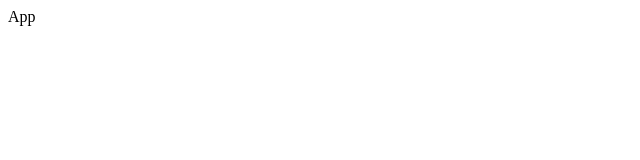
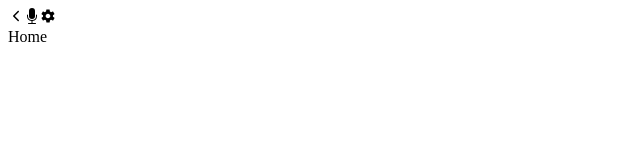
Before and after one commit to batoorsohail/crypto-world, a React (Create React App) app: page / in a window 1280 px wide. Shown: the top 160 px of the page, without its empty margins (0-640 px from the left). Built offline with nearby package versions, Linux system fonts and the light colour scheme.

Commit message:
Get data from API

```diff
--- a/package.json
+++ b/package.json
@@ -10,6 +10,8 @@
     "axios": "^1.3.4",
     "react": "^18.2.0",
     "react-dom": "^18.2.0",
+    "react-icon": "^1.0.0",
+    "react-icons": "^4.8.0",
     "react-redux": "^8.0.5",
     "react-router-dom": "^6.9.0",
     "react-scripts": "5.0.1",
--- a/src/App.js
+++ b/src/App.js
@@ -1,7 +1,17 @@
 import React from 'react';
+import { Routes, Route } from 'react-router-dom';
+import Home from './pages/Home';
+import Details from './pages/Details';
+import Navbar from './components/Navbar';
 
 const App = () => (
-  <div>App</div>
+  <>
+    <Navbar />
+    <Routes>
+      <Route path="/" element={<Home />} />
+      <Route path="/Details" element={<Details />} />
+    </Routes>
+  </>
 );
 
 export default App;
--- a/src/components/Navbar.jsx
+++ b/src/components/Navbar.jsx
@@ -1,7 +1,13 @@
 import React from 'react';
+import { IoMdSettings, IoIosArrowBack } from 'react-icons/io';
+import { BsFillMicFill } from 'react-icons/bs';
 
 const Navbar = () => (
-  <div>Navbar</div>
+  <nav>
+    <IoIosArrowBack />
+    <BsFillMicFill />
+    <IoMdSettings />
+  </nav>
 );
 
 export default Navbar;
--- a/src/index.js
+++ b/src/index.js
@@ -1,10 +1,17 @@
 import React from 'react';
 import ReactDOM from 'react-dom/client';
+import { BrowserRouter } from 'react-router-dom';
+import { Provider } from 'react-redux';
+import store from './redux/store';
 import App from './App';
 
 const root = ReactDOM.createRoot(document.getElementById('root'));
 root.render(
   <React.StrictMode>
-    <App />
+    <BrowserRouter>
+      <Provider store={store}>
+        <App />
+      </Provider>
+    </BrowserRouter>
   </React.StrictMode>,
 );
--- a/src/pages/Details.jsx
+++ b/src/pages/Details.jsx
@@ -1,5 +1,4 @@
 import React from 'react';
-import './details';
 
 const Details = () => (
   <div>Details</div>
--- a/src/pages/Home.jsx
+++ b/src/pages/Home.jsx
@@ -0,0 +1,7 @@
+import React from 'react';
+
+const Home = () => (
+  <div>Home</div>
+);
+
+export default Home;
--- /dev/null
+++ b/src/redux/coin/cryptoSlice.jsx
@@ -0,0 +1,38 @@
+import { createAsyncThunk, createSlice } from "@reduxjs/toolkit";
+import axios from "axios";
+
+const url = "https://api.coinstats.app/public/v1/coins";
+
+export const getCryptos = createAsyncThunk(
+  'getCrypto/info',
+  async () => {
+    const response = axios.get(url);
+    return response.data.coins;
+  }
+);
+
+const initialState = {
+  cryptoCoins: [],
+  status: 'idle',
+  error: null,
+};
+
+const cryptoSlice = createSlice({
+  name: 'crypto',
+  initialState,
+  reducers: {},
+  extraReducers: (builder) => {
+    builder.addCase(getCryptos.pending, (state) => {
+      state.status = 'loading';
+    }).addCase(getCryptos.fulfilled, (state, action) => {
+      state.status = 'succeed';
+      state.dragonStore = action.payload;
+    }).addCase(getCryptos.rejected, (state, action) => {
+      state.status = 'failed';
+      state.error = action.error.message;
+    })
+  }
+})
+
+export const cryptoCoinsAction = cryptoSlice.actions;
+export default cryptoSlice.reducer;
--- a/src/redux/store.jsx
+++ b/src/redux/store.jsx
@@ -0,0 +1,10 @@
+import { configureStore } from "@reduxjs/toolkit";
+import cryptoCoinsReducer from "./coin/cryptoSlice"
+
+const store = configureStore({
+  reducer: {
+    cryptoCoins: cryptoCoinsReducer,
+  },
+})
+
+export default store;
```
Also changed, not shown: src/redux/coin/coinSlice.jsx (deleted), 1 other file (tests, documents, lock files or other folders).
